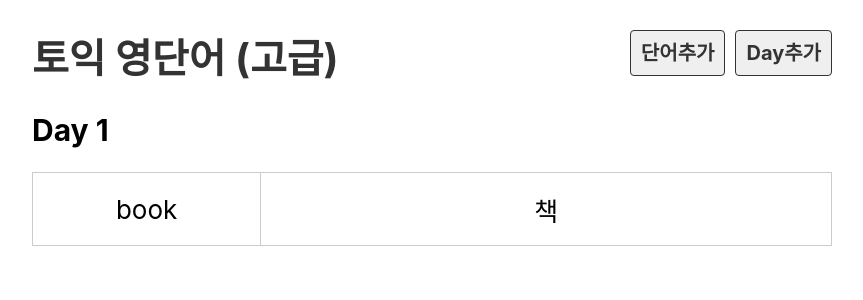
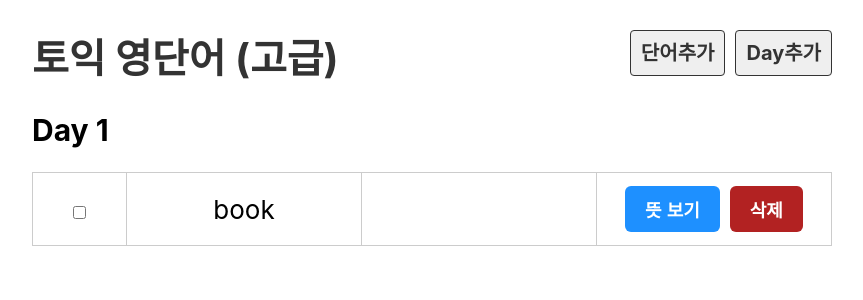
Before and after one commit to SeungHun3/Html-PHP, a React (Create React App) app in the folder web/React/voca/: page /day/1 in a window 1280 px wide. Shown: the top 300 px of the page, without its empty margins (208-1071 px from the left). Built offline with nearby package versions, Linux system fonts and the light colour scheme.

Commit message:
JSX 조건부 렌더링

```diff
--- a/web/React/voca/src/component/Day.js
+++ b/web/React/voca/src/component/Day.js
@@ -1,9 +1,10 @@
 import dummy from "../db/data.json";
 import { useParams } from "react-router-dom";
+import Word from "./Word";
 
 export default function Day() {
     // dummy.words
-    const {day} = useParams(); // url에 들어온 param받을때 사용
+    const { day } = useParams(); // url에 들어온 param받을때 사용
     const wordList = dummy.words.filter(
         word => word.day === Number(day)
     );
@@ -13,14 +14,7 @@
         <table>
             <tbody>
                 {wordList.map(word => (
-                    <tr key={word.id}>
-                        <td>
-                            {word.eng}
-                        </td>
-                        <td>
-                            {word.kor}
-                        </td>
-                    </tr>
+                    <Word word={word} key={word.id} />
                 ))}
             </tbody>
         </table>
--- /dev/null
+++ b/web/React/voca/src/component/Word.js
@@ -0,0 +1,29 @@
+import { useState } from "react";
+
+export default function Word({ word }) {
+    const [isShow, setIsShow] = useState(false);
+    const [isDone, SetIsDone] = useState(word.isDone);
+
+    function toggleShow() {
+        setIsShow(!isShow);
+    }
+    function toggleDone() {
+        SetIsDone(!isDone);
+    }
+
+    return (<tr className={isDone ? 'off' : ''}>
+        <td>
+            <input type="checkbox" checked={isDone} onChange={toggleDone} />
+        </td>
+        <td>
+            {word.eng}
+        </td>
+        <td>
+            {isShow && word.kor}
+        </td>
+        <td>
+            <button onClick={toggleShow}>뜻 {isShow ? "숨기기" : "보기"}</button>
+            <button className="btn_del" >삭제</button>
+        </td>
+    </tr>);
+}
```
Also changed, not shown: web/React/voca/public/Memo/npm.txt, 2 other files (tests, documents, lock files or other folders).
